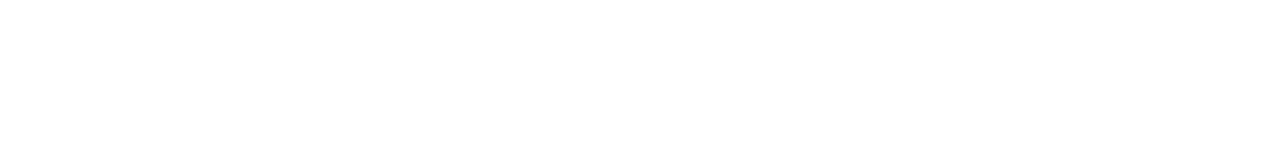
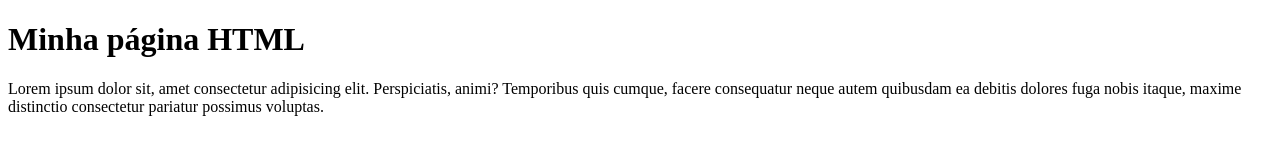
Before and after one commit to jadielsonnsouza/gama-no-github, a plain HTML site: page index.html in a window 1280 px wide. Drawn offline with Linux system fonts and the light colour scheme.

Commit message:
outro commit desta vez em master

```diff
--- a/index.html
+++ b/index.html
@@ -1,10 +1,16 @@
 <!DOCTYPE html>
 <html>
+
 <head>
 	<meta charset="utf-8">
 	<title></title>
 </head>
+
 <body>
+	<h1>Minha página HTML</h1>
+	<p>Lorem ipsum dolor sit, amet consectetur adipisicing elit. Perspiciatis, animi? Temporibus quis cumque, facere
+		consequatur neque autem quibusdam ea debitis dolores fuga nobis itaque, maxime distinctio consectetur pariatur
+		possimus voluptas.</p>
+</body>
 
-</body>
 </html>
```
